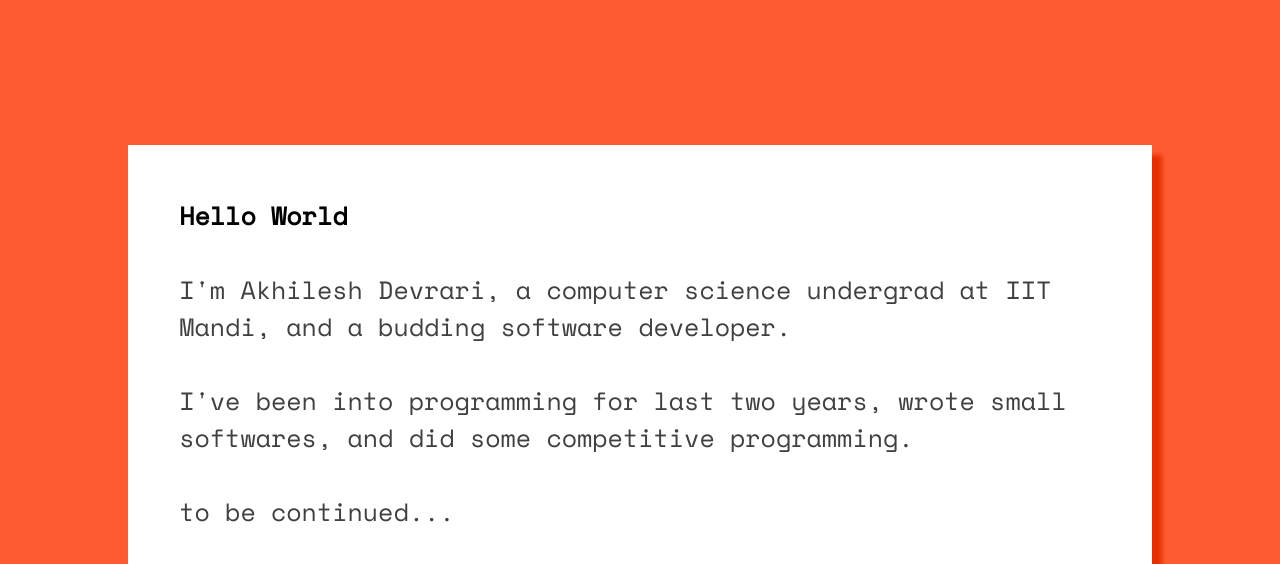
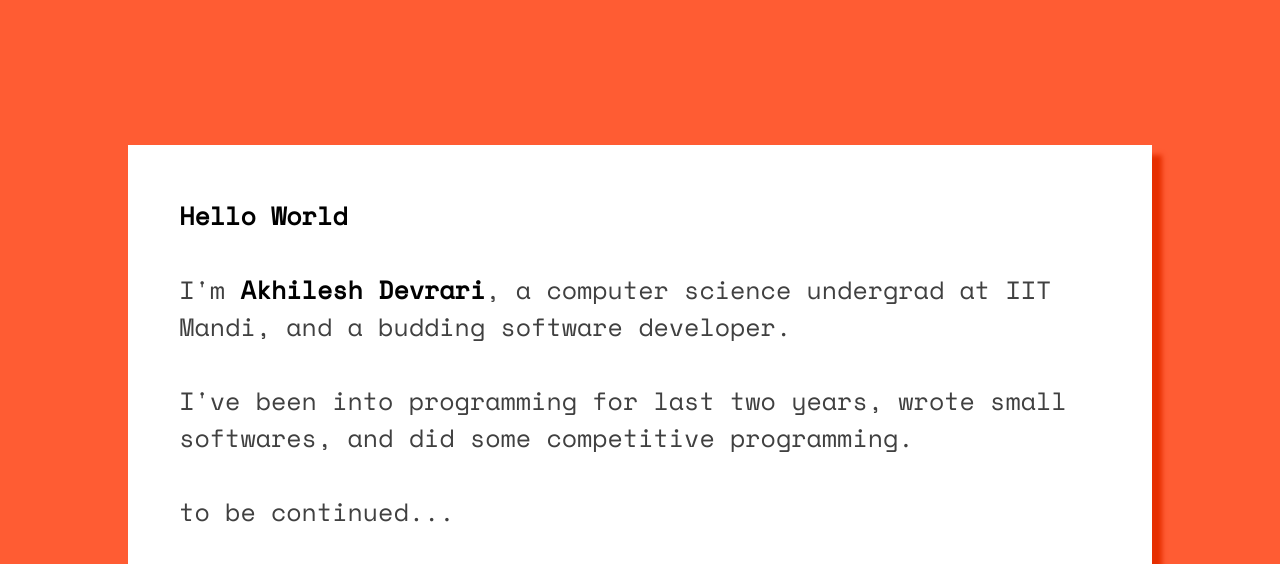
Before and after one commit to akhileshdevrari/akhileshdevrari.github.io, a plain HTML site: page index.html in a window 1280 px wide. Shown: the top 564 px of the page. Drawn offline with nearby package versions, Linux system fonts and the light colour scheme.

Commit message:
updated resume

```diff
--- a/index.html
+++ b/index.html
@@ -13,7 +13,7 @@
 	<div class="box_foreground intro_color">
 		<div class="intro">
 			<div class="bold">Hello World</div><br>
-			I'm Akhilesh Devrari, a computer science undergrad at IIT Mandi, and a budding software developer.
+			I'm <span class="bold">Akhilesh Devrari</span>, a computer science undergrad at IIT Mandi, and a budding software developer.
 			<br><br>
 			I've been into programming for last two years, wrote small softwares, and did some competitive programming.
 			<br><br>
```
Also changed, not shown: Space_Mono/OFL.txt (deleted), Space_Mono/SpaceMono-Bold.ttf (deleted), Space_Mono/SpaceMono-BoldItalic.ttf (deleted), Space_Mono/SpaceMono-Italic.ttf (deleted), Space_Mono/SpaceMono-Regular.ttf (deleted), 1 other file.
